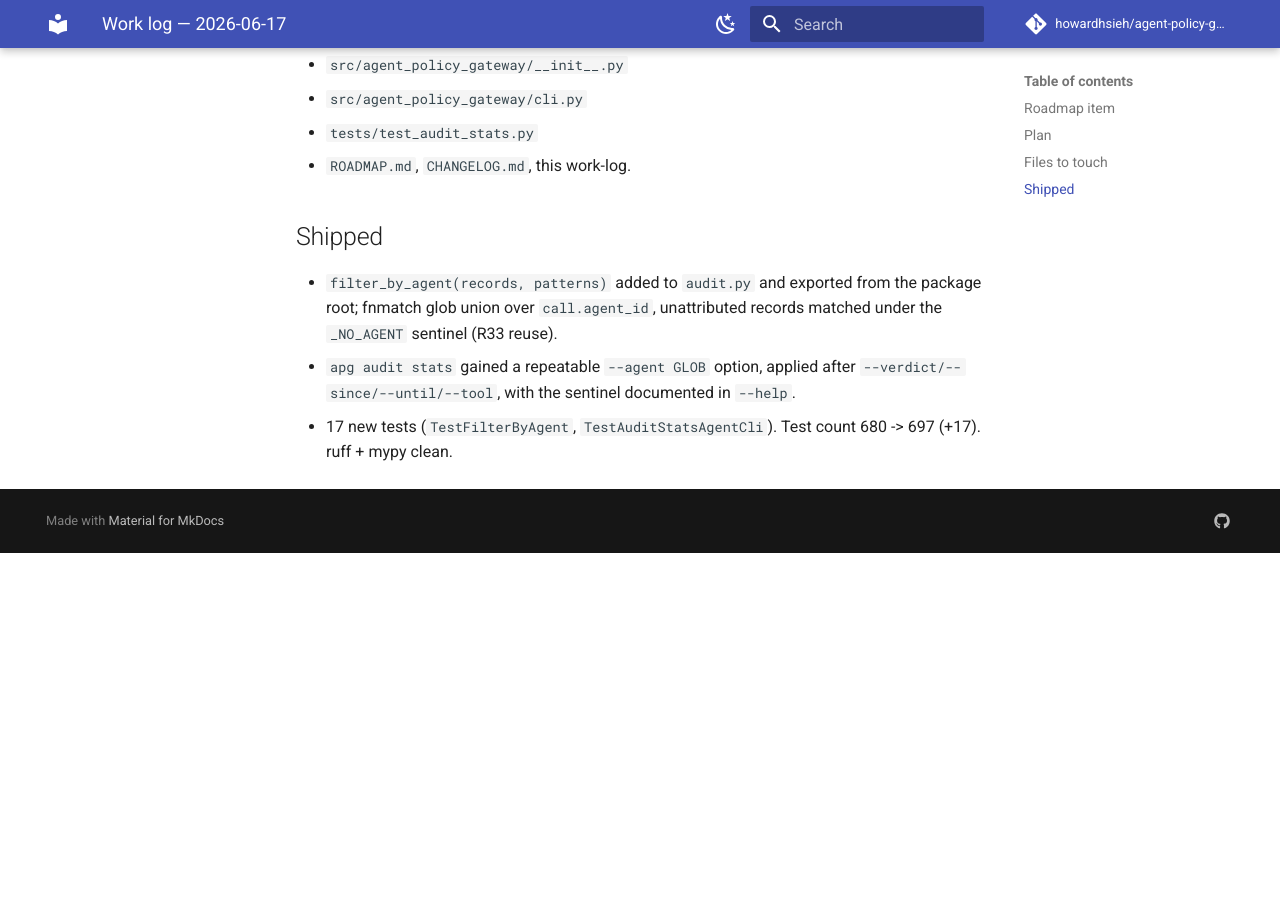
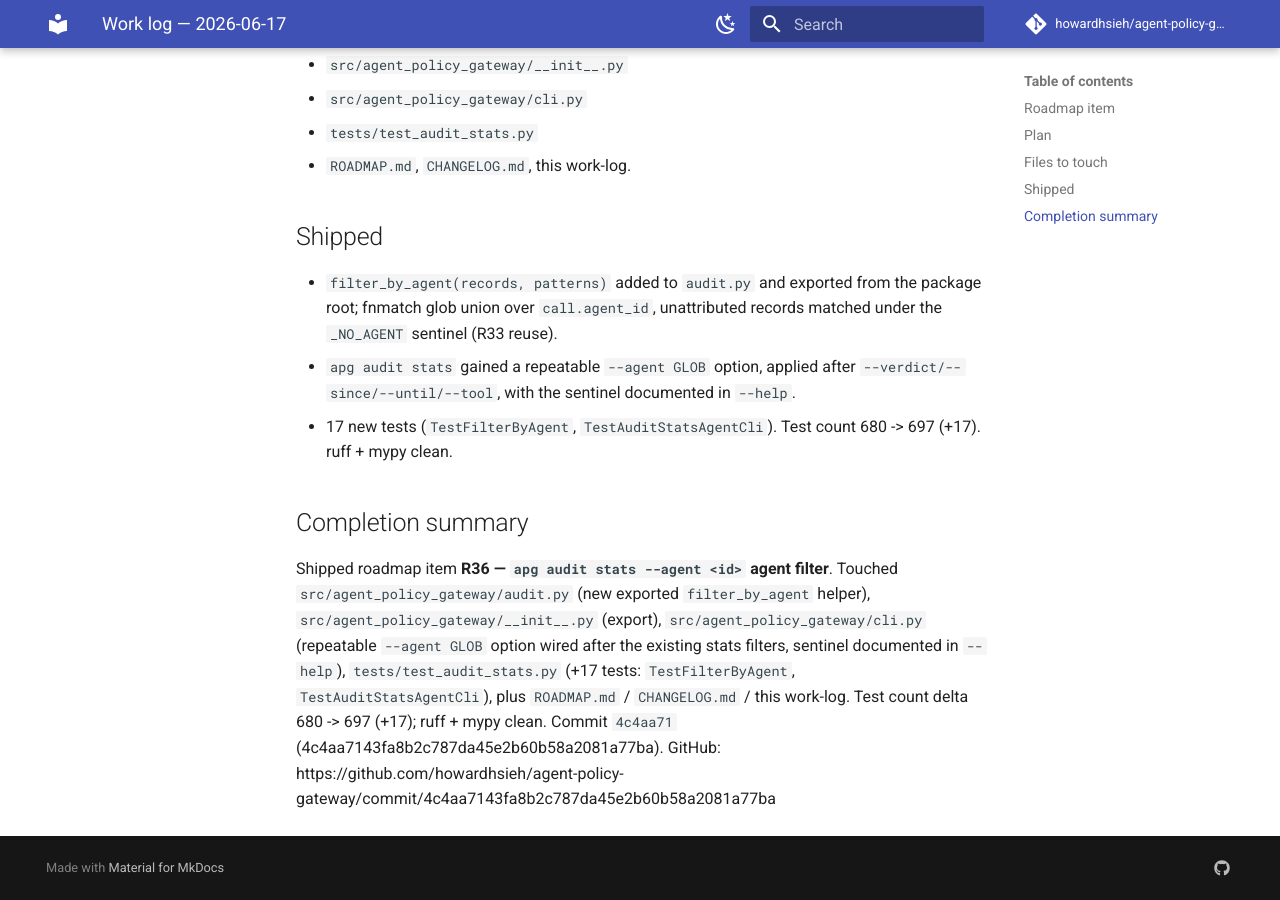
Before and after one commit to howardhsieh/agent-policy-gateway, an MkDocs documentation site: the page built from docs/work-log/2026-06-17.md, in a window 1280 px wide and 900 px high, scrolled down 781 px. Built offline with MkDocs 1.6.1 and Material for MkDocs 9.7.7, drawn with Linux system fonts in a browser that asks for light colours; comment, search, counter and statistics services are not loaded; before the commit the page ends 1334 px from its top, so only the background shows below that.

Commit message:
docs: record R36 commit hash and finalize 2026-06-17 work-log

```diff
--- a/docs/work-log/2026-06-17.md
+++ b/docs/work-log/2026-06-17.md
@@ -33,3 +33,6 @@
   `--verdict/--since/--until/--tool`, with the sentinel documented in `--help`.
 - 17 new tests (`TestFilterByAgent`, `TestAuditStatsAgentCli`). Test count
   680 -> 697 (+17). ruff + mypy clean.
+
+## Completion summary
+Shipped roadmap item **R36 — `apg audit stats --agent <id>` agent filter**. Touched `src/agent_policy_gateway/audit.py` (new exported `filter_by_agent` helper), `src/agent_policy_gateway/__init__.py` (export), `src/agent_policy_gateway/cli.py` (repeatable `--agent GLOB` option wired after the existing stats filters, sentinel documented in `--help`), `tests/test_audit_stats.py` (+17 tests: `TestFilterByAgent`, `TestAuditStatsAgentCli`), plus `ROADMAP.md` / `CHANGELOG.md` / this work-log. Test count delta 680 -> 697 (+17); ruff + mypy clean. Commit `4c4aa71` (4c4aa7143fa8b2c787da45e2b60b58a2081a77ba). GitHub: https://github.com/howardhsieh/agent-policy-gateway/commit/4c4aa7143fa8b2c787da45e2b60b58a2081a77ba
```
Also changed, not shown: ROADMAP.md (+1 -1 lines).
